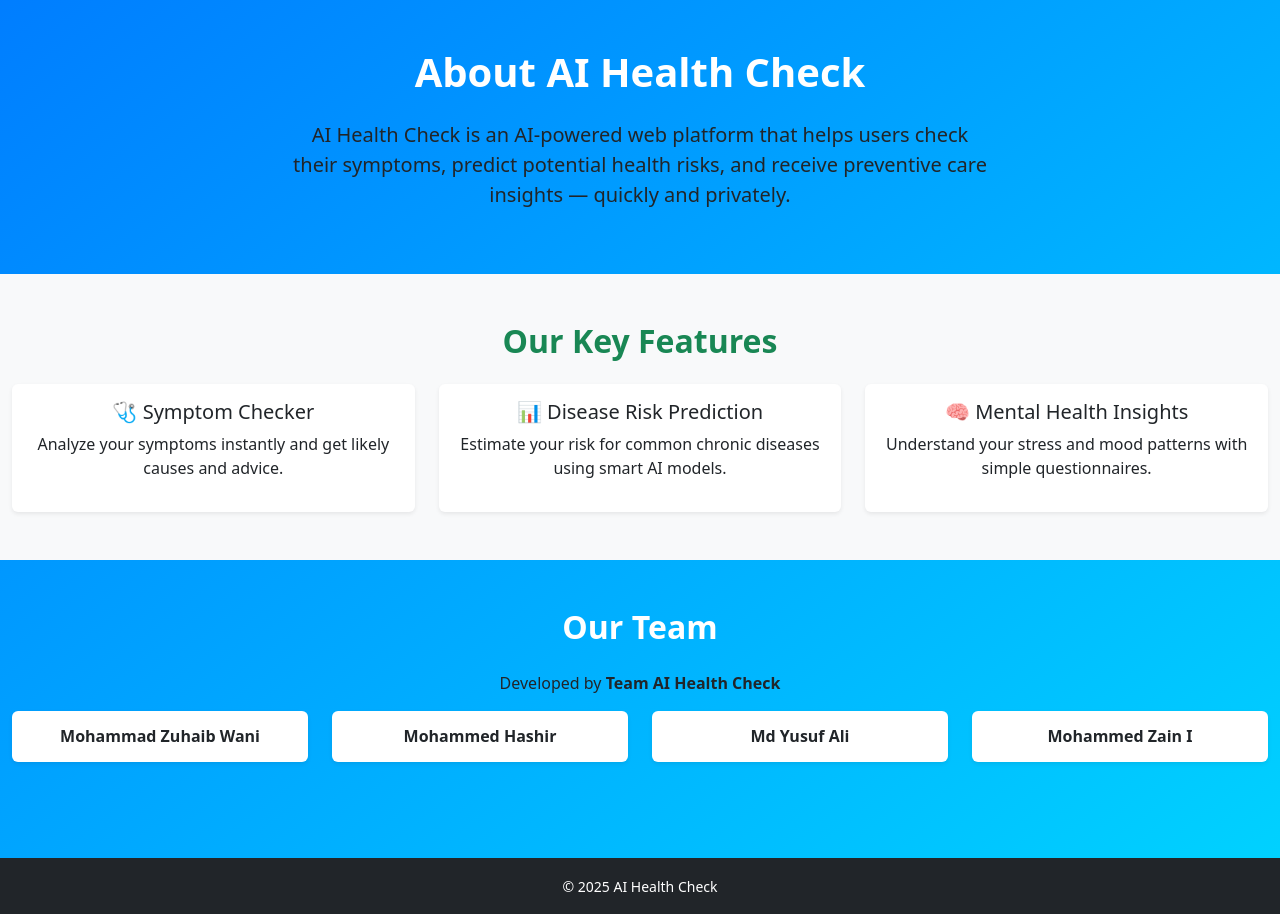
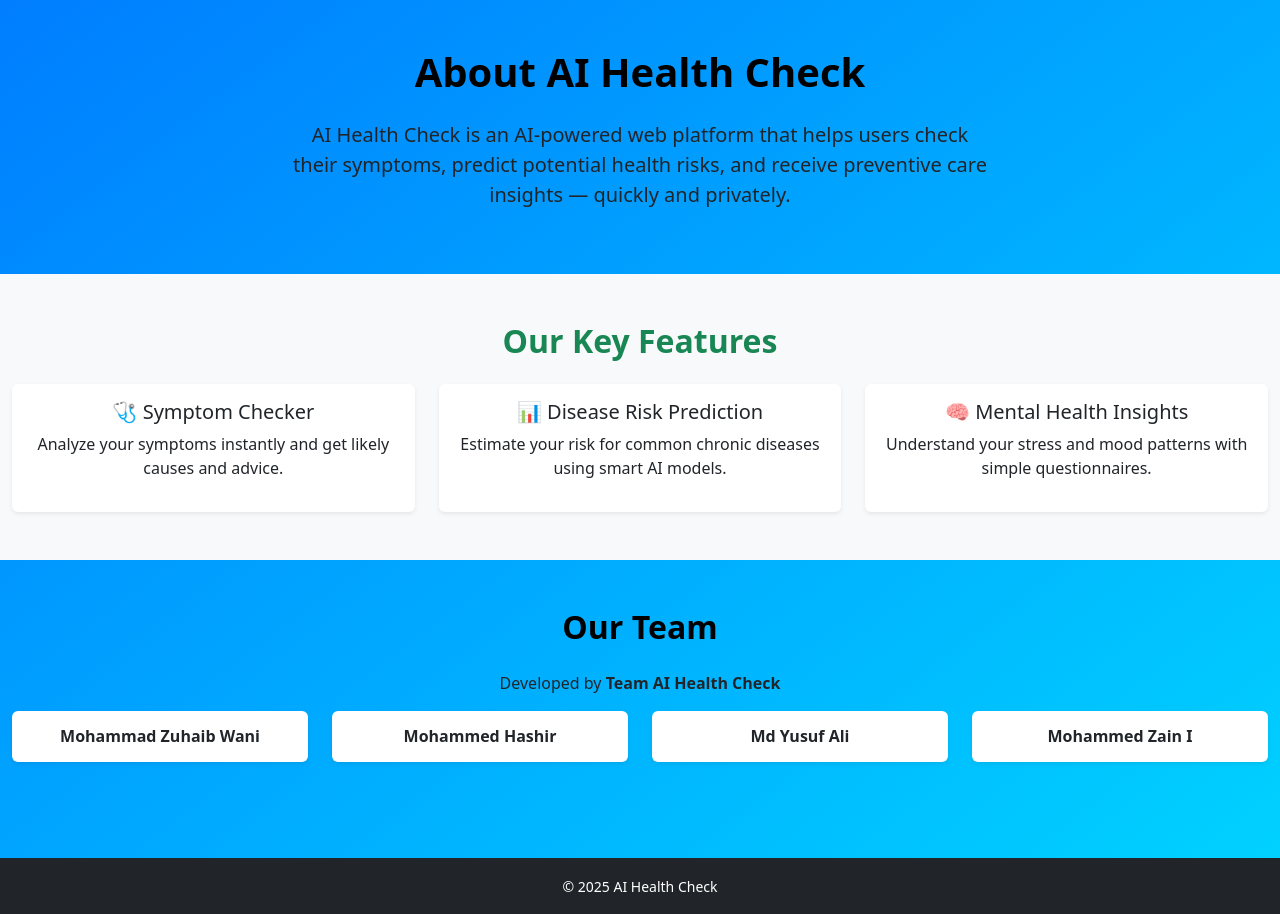
Before and after one commit to Zuhaib-01/AIHealthCheck, a Flask app: page /about in a window 1280 px wide. Shown: the part 56-970 px from the top of the page. Run offline with Flask 3, Linux system fonts and the light colour scheme.

Commit message:
updated about

```diff
--- a/templates/about.html
+++ b/templates/about.html
@@ -11,7 +11,7 @@
 <!-- 🧠 About Section -->
 <section class="about-section py-5">
   <div class="container-fluid text-center">
-    <h1 class="fw-bold text-white mb-4">About AI Health Check</h1>
+    <h1 class="fw-bold text-black mb-4">About AI Health Check</h1>
     <p class="lead mx-auto" style="max-width: 700px;">
       AI Health Check is an AI-powered web platform that helps users check their symptoms,
       predict potential health risks, and receive preventive care insights — quickly and privately.
@@ -49,7 +49,7 @@
 <!-- 👥 Team Section -->
 <section class="team-section py-5">
   <div class="container-fluid text-center">
-    <h2 class="fw-bold mb-4 text-white">Our Team</h2>
+    <h2 class="fw-bold mb-4 text-black">Our Team</h2>
     <p class="mb-3">Developed by <strong>Team AI Health Check</strong></p>
 
     <div class="row justify-content-center g-4">
```
